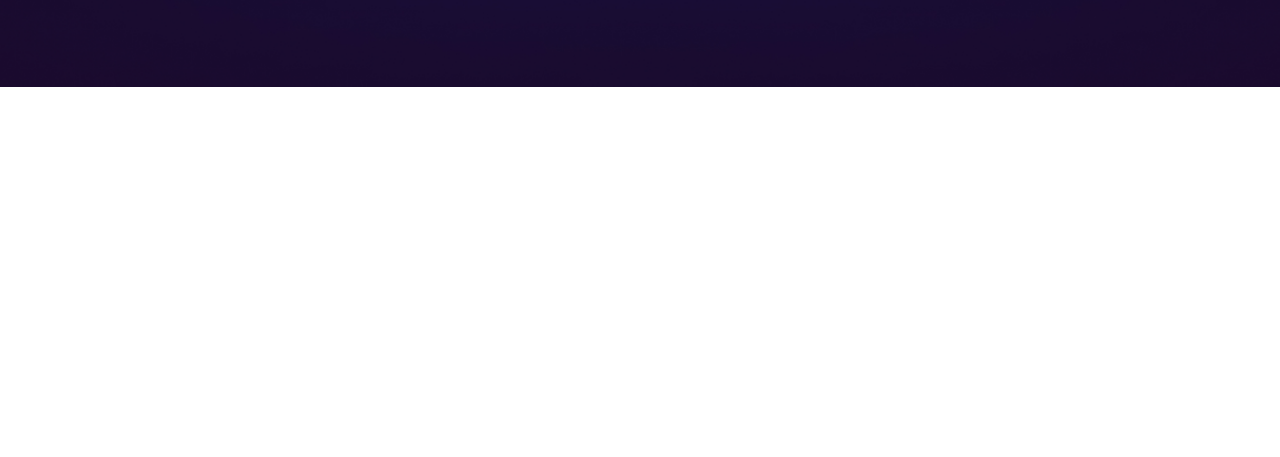
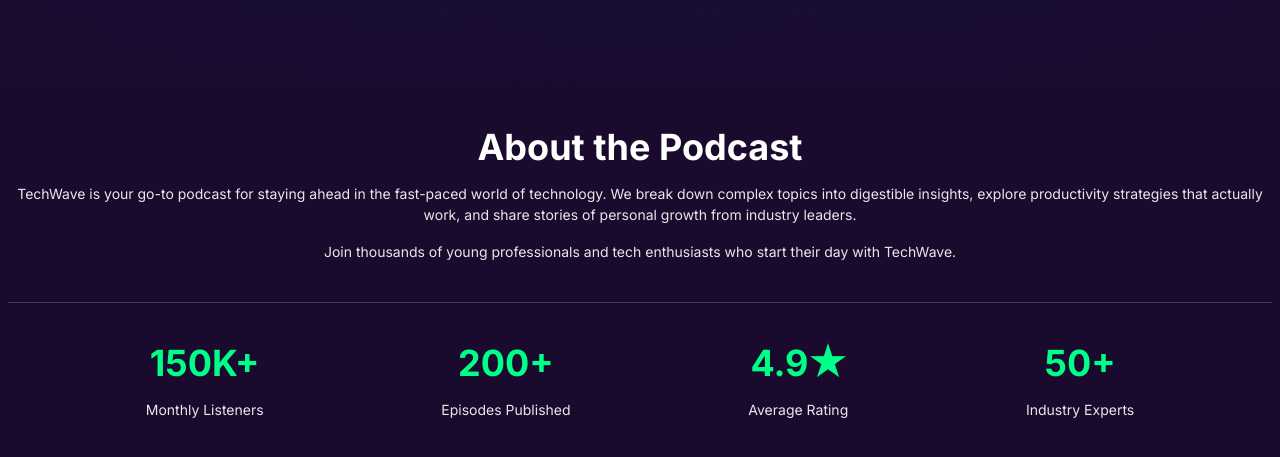
Before and after one commit to nillworks/ASSESSMENT-PH-A2, a website: page index.html in a window 1280 px wide. Shown: the part 733-1190 px from the top of the page. Before the commit the page ends 820 px from the top, so only its background shows below. Drawn offline with Linux system fonts and the light colour scheme.

Commit message:
Feat: About Section Ui Layout

```diff
--- a/index.html
+++ b/index.html
@@ -104,6 +104,54 @@
   <main>
 
 
+    <!-- About Section  -->
+    <section id="" class="bg-bgPrimary">
+      <div class="containers mx-auto py-10 px-2">
+
+        <!-- left About Contents -->
+        <div class="flex flex-col gap-4 text-white text-center pb-10 border-b
+                 border-gray-700">
+          <h2 class="text-4xl text-white font-bold">About the Podcast</h2>
+          <p>TechWave is your go-to podcast for staying ahead in the fast-paced world of technology. <br
+              class="hidden 2xl:block"> We break down
+            complex topics
+            into digestible insights, explore productivity strategies that actually work, <br class="hidden 2xl:block">
+            and share stories of personal
+            growth from
+            industry leaders.
+          </p>
+          <p>Join thousands of young professionals and tech enthusiasts who start their day with TechWave.</p>
+        </div>
+
+        <!-- Right About Contents -->
+        <div class="py-10 text-white flex items-center justify-evenly flex-wrap gap-10 text-center">
+
+          <!-- item 1 -->
+          <div class="flex flex-col gap-4">
+            <h2 class="text-4xl font-bold text-headingExtra">150K+</h2>
+            <p>Monthly Listeners</p>
+          </div>
+          <!-- item 2 -->
+          <div class="flex flex-col gap-4">
+            <h2 class="text-4xl font-bold text-headingExtra">200+</h2>
+            <p>Episodes Published</p>
+          </div>
+          <!-- item 3 -->
+          <div class="flex flex-col gap-4">
+            <h2 class="text-4xl font-bold text-headingExtra">4.9★</h2>
+            <p>Average Rating</p>
+          </div>
+          <!-- item 4 -->
+          <div class="flex flex-col gap-4">
+            <h2 class="text-4xl font-bold text-headingExtra">50+</h2>
+            <p>Industry Experts</p>
+          </div>
+
+        </div>
+
+
+      </div>
+    </section>
 
 
     <!--  -->
```
